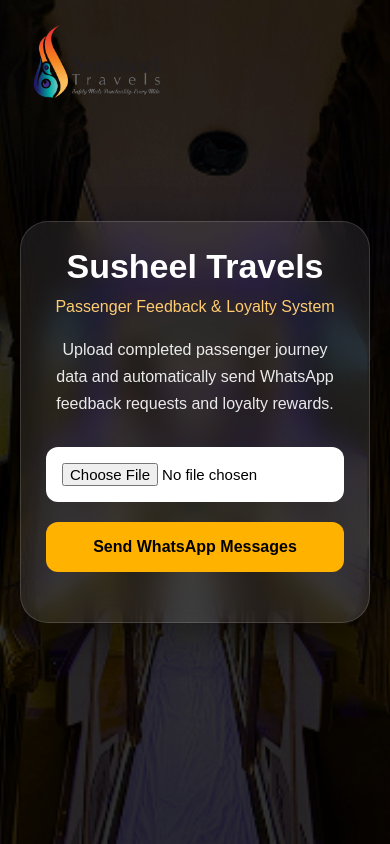
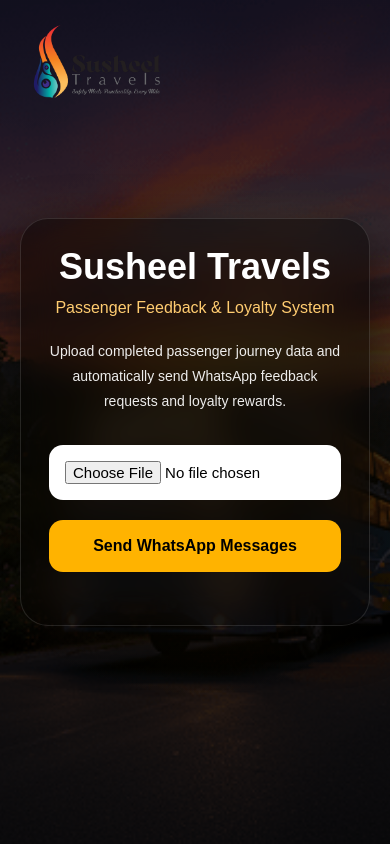
Before and after one commit to navaneethwork5900/whatsapp-bulk-sender, a website: page index.html in a window 390 px wide. Drawn offline with Linux system fonts and the light colour scheme.

Commit message:
Update style.css

```diff
--- a/style.css
+++ b/style.css
@@ -8,7 +8,7 @@
 
     font-family:Arial,sans-serif;
 
-    background:#0f0f0f;
+    background:#000;
 
     color:white;
 
@@ -25,10 +25,10 @@
 
     background:
         linear-gradient(
-            rgba(0,0,0,.7),
-            rgba(0,0,0,.7)
+            rgba(0,0,0,.72),
+            rgba(0,0,0,.78)
         ),
-        url('./assets/hero-bus.jpg');
+        url('./assets/gallery-1.png');
 
     background-size:cover;
 
@@ -51,8 +51,15 @@
 
     inset:0;
 
-    background:rgba(0,0,0,.35);
+    background:
+        radial-gradient(
+            circle at center,
+            rgba(255,179,0,.08),
+            transparent 60%
+        );
 }
+
+/* HEADER */
 
 header{
 
@@ -67,7 +74,7 @@
 
 .logo{
 
-    width:180px;
+    width:170px;
 
     max-width:100%;
 
@@ -93,27 +100,31 @@
 
 .glass-card{
 
-    background:rgba(255,255,255,.08);
+    background:rgba(0,0,0,.45);
 
-    backdrop-filter:blur(14px);
+    backdrop-filter:blur(18px);
 
-    border:1px solid rgba(255,255,255,.15);
+    border:1px solid rgba(255,255,255,.12);
 
     border-radius:28px;
 
-    padding:40px;
+    padding:45px;
 
     box-shadow:
-        0 10px 40px rgba(0,0,0,.4);
+        0 10px 45px rgba(0,0,0,.5);
 }
+
+/* TITLE */
 
 h1{
 
-    font-size:48px;
+    font-size:52px;
+
+    text-align:center;
 
     margin-bottom:12px;
 
-    text-align:center;
+    line-height:1.1;
 }
 
 .tagline{
@@ -122,20 +133,24 @@
 
     color:#ffcc70;
 
-    font-size:18px;
+    font-size:19px;
 
-    margin-bottom:20px;
+    margin-bottom:22px;
+
+    font-weight:500;
 }
 
 .description{
 
     text-align:center;
 
-    line-height:1.7;
+    line-height:1.8;
 
-    opacity:.9;
+    opacity:.92;
 
     margin-bottom:30px;
+
+    font-size:15px;
 }
 
 /* INPUT */
@@ -148,7 +163,7 @@
 
     border:none;
 
-    border-radius:12px;
+    border-radius:14px;
 
     margin-bottom:20px;
 
@@ -165,11 +180,11 @@
 
     width:100%;
 
-    padding:16px;
+    padding:17px;
 
     border:none;
 
-    border-radius:12px;
+    border-radius:14px;
 
     background:#ffb300;
 
@@ -177,7 +192,7 @@
 
     font-size:16px;
 
-    font-weight:bold;
+    font-weight:700;
 
     cursor:pointer;
 
@@ -202,66 +217,14 @@
     overflow:auto;
 }
 
-/* GALLERY */
-
-.gallery-section{
-
-    padding:80px 20px;
-
-    background:#111;
-}
-
-.gallery-section h2{
-
-    text-align:center;
-
-    font-size:38px;
-
-    margin-bottom:50px;
-}
-
-.gallery-grid{
-
-    display:grid;
-
-    grid-template-columns:
-        repeat(auto-fit,minmax(250px,1fr));
-
-    gap:25px;
-
-    max-width:1300px;
-
-    margin:auto;
-}
-
-.gallery-grid img{
-
-    width:100%;
-
-    height:500px;
-
-    object-fit:cover;
-
-    border-radius:30px;
-
-    transition:.4s;
-
-    cursor:pointer;
-
-    box-shadow:
-        0 10px 30px rgba(0,0,0,.3);
-}
-
-.gallery-grid img:hover{
-
-    transform:
-        scale(1.03)
-        translateY(-5px);
-}
-
 /* MOBILE */
 
 @media(max-width:768px){
+
+    .hero{
+
+        background-position:center;
+    }
 
     .logo{
 
@@ -270,12 +233,12 @@
 
     .glass-card{
 
-        padding:25px;
+        padding:28px;
     }
 
     h1{
 
-        font-size:34px;
+        font-size:36px;
     }
 
     .tagline{
@@ -283,8 +246,8 @@
         font-size:16px;
     }
 
-    .gallery-grid img{
+    .description{
 
-        height:380px;
+        font-size:14px;
     }
 }
```
